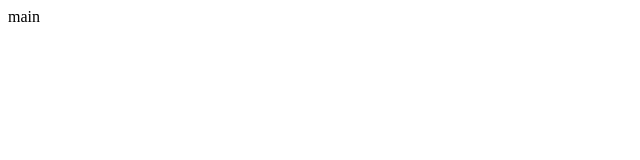
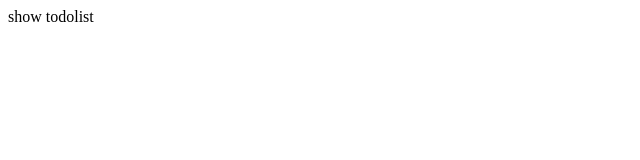
Before and after one commit to potato-club/potato-2team-frontend, a React (Create React App) app: page /main in a window 1280 px wide. Shown: the top 160 px of the page, without its empty margins (0-640 px from the left). Built offline with nearby package versions, Linux system fonts and the light colour scheme.

Commit message:
todolist 보여주는 부분 작업 중

```diff
--- a/src/components/home/homeMain.jsx
+++ b/src/components/home/homeMain.jsx
@@ -1,7 +1,7 @@
 import React from "react";
 
 const homeMain = () => {
-  return <div>main</div>;
+  return <div>show todolist</div>;
 };
 
 export default homeMain;
```
